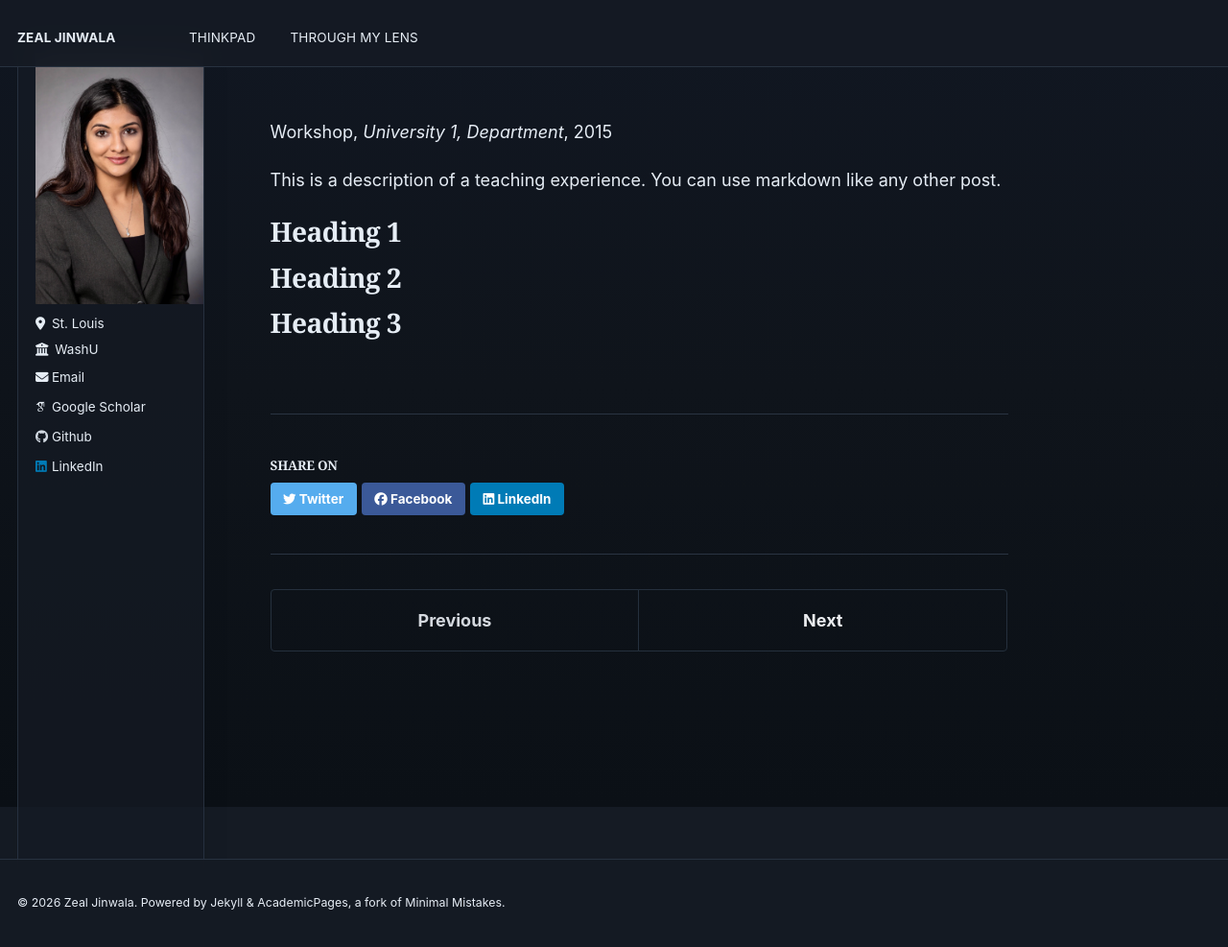
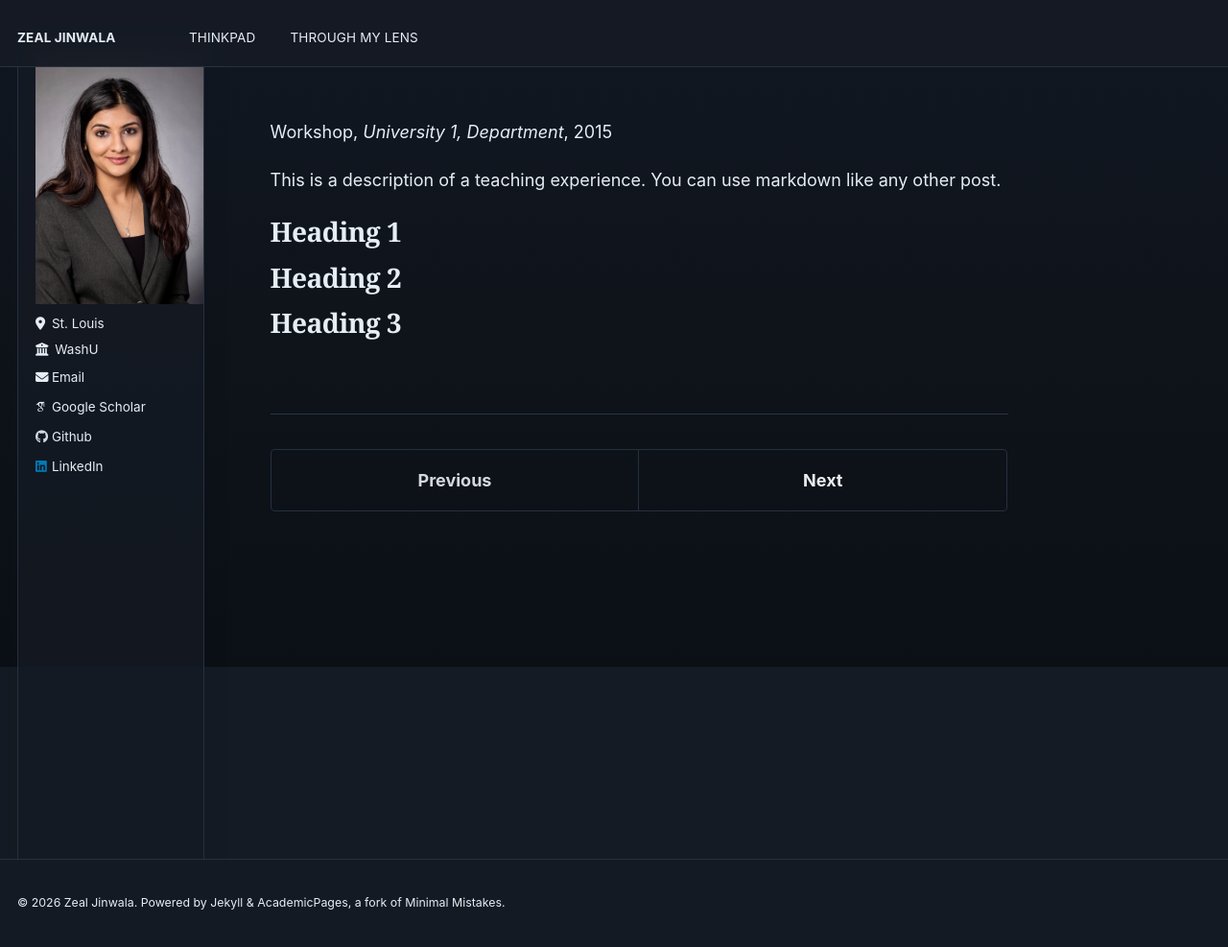
Before and after one commit to zealjinwala/zealjinwala.github.io, a Jekyll site: the page built from _teaching/2015-spring-teaching-2.md, in a window 1280 px wide and 990 px high. Shown: the top 987 px of the window at 96% size. Built offline with Jekyll 4.4.1, drawn with Linux system fonts in a browser that asks for light colours; some web fonts are replaced.

Commit message:
remove share labels

```diff
--- a/_data/ui-text.yml
+++ b/_data/ui-text.yml
@@ -12,7 +12,6 @@
   ext_link_label             : "Direct Link"
   less_than                  : "less than"
   minute_read                : "minute read"
-  share_on_label             : "Share on"
   meta_label                 :
   tags_label                 : "Tags:"
   categories_label           : "Categories:"
@@ -60,7 +59,6 @@
   ext_link_label             : "Enlace"
   less_than                  : "menos de"
   minute_read                : "minuto de lectura"
-  share_on_label             : "Compartir"
   meta_label                 :
   tags_label                 : "Etiquetas:"
   categories_label           : "Categorías:"
@@ -104,7 +102,6 @@
   ext_link_label             : "Lien direct"
   less_than                  : "plus petit que"
   minute_read                : "minute de lecture"
-  share_on_label             : "Partager sur"
   meta_label                 :
   tags_label                 : "Tags :"
   categories_label           : "Catégories :"
@@ -150,7 +147,6 @@
   ext_link_label             : "Doğrudan Bağlantı"
   less_than                  : "Şu süreden az: "
   minute_read                : "dakika tahmini okuma süresi"
-  share_on_label             : "Paylaş"
   meta_label                 :
   tags_label                 : "Etiketler:"
   categories_label           : "Kategoriler:"
@@ -192,7 +188,6 @@
   ext_link_label             : "Link direto"
   less_than                  : "menor que"
   minute_read                : "minutos de leitura"
-  share_on_label             : "Compartilhe em"
   meta_label                 :
   tags_label                 : "Tags:"
   categories_label           : "Categorias:"
--- a/_includes/social-share.html
+++ /dev/null
@@ -1,13 +0,0 @@
-{% include base_path %}
-
-<section class="page__share">
-  {% if site.data.ui-text[site.locale].share_on_label %}
-    <h4 class="page__share-title">{{ site.data.ui-text[site.locale].share_on_label | default: "Share on" }}</h4>
-  {% endif %}
-
-  <a href="https://twitter.com/intent/tweet?text={{ base_path }}{{ page.url }}" class="btn btn--twitter" title="{{ site.data.ui-text[site.locale].share_on_label | default: 'Share on' }} Twitter"><i class="fab fa-twitter" aria-hidden="true"></i><span> Twitter</span></a>
-
-  <a href="https://www.facebook.com/sharer/sharer.php?u={{ base_path }}{{ page.url }}" class="btn btn--facebook" title="{{ site.data.ui-text[site.locale].share_on_label | default: 'Share on' }} Facebook"><i class="fab fa-facebook" aria-hidden="true"></i><span> Facebook</span></a>
-
-  <a href="https://www.linkedin.com/shareArticle?mini=true&url={{ base_path }}{{ page.url }}" class="btn btn--linkedin" title="{{ site.data.ui-text[site.locale].share_on_label | default: 'Share on' }} LinkedIn"><i class="fab fa-linkedin" aria-hidden="true"></i><span> LinkedIn</span></a>
-</section>
--- a/_layouts/single.html
+++ b/_layouts/single.html
@@ -72,8 +72,6 @@
         {% include page__taxonomy.html %}
       </footer>
 
-      {% if page.share %}{% include social-share.html %}{% endif %}
-
       {% include post_pagination.html %}
     </div>
 
--- a/_layouts/talk.html
+++ b/_layouts/talk.html
@@ -52,8 +52,6 @@
         {% include page__taxonomy.html %}
       </footer>
 
-      {% if page.share %}{% include social-share.html %}{% endif %}
-
       {% include post_pagination.html %}
     </div>
 
```
